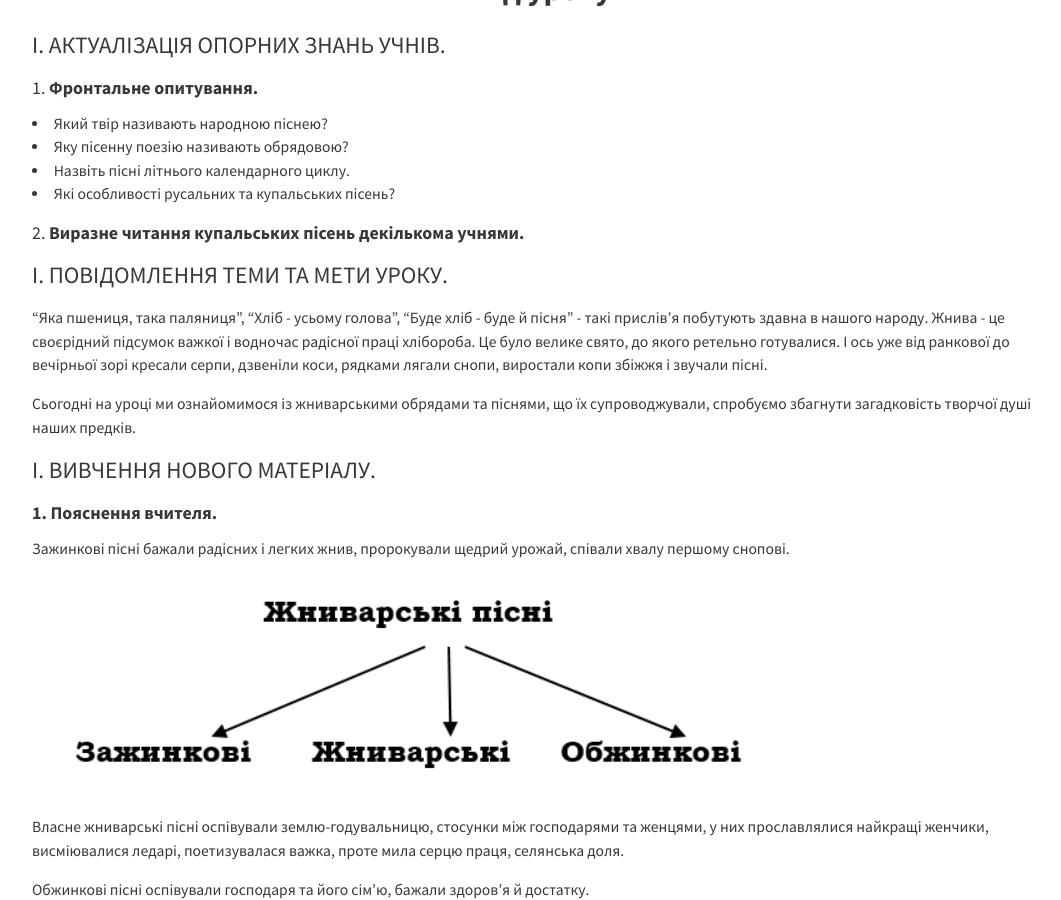
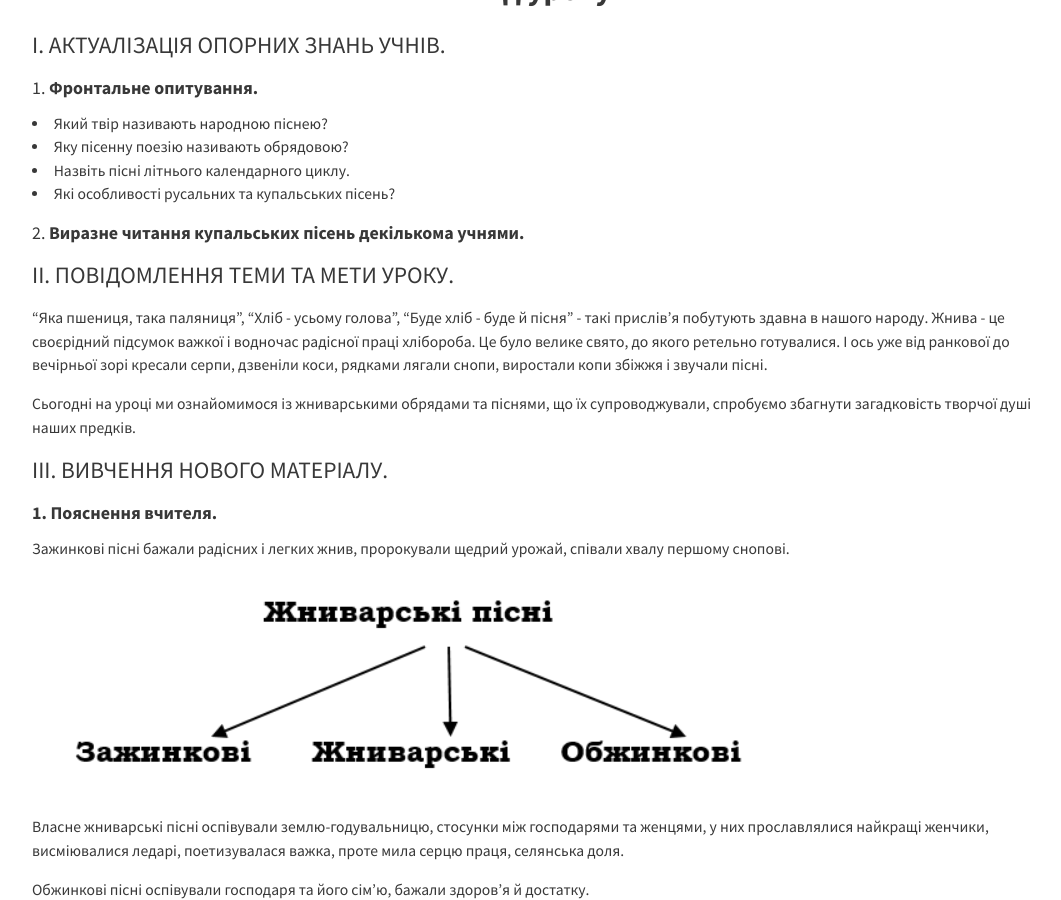
Before and after one commit to tetyanashevchuk/tetyanashevchuk.github.io, a Jekyll site: the page built from _posts/2016-01-05-6klas-lit-pisni-litnyogo-calendarnogo-cyklu_3.md, in a window 1280 px wide and 900 px high, scrolled down 1160 px. Shown: the whole window, without its empty margins (96-1157 px from the left). Built offline with Jekyll 4.4.1, drawn with Linux system fonts in a browser that asks for light colours; nearby versions of some CDN libraries.

```diff
--- a/_posts/2016-01-05-6klas-lit-pisni-litnyogo-calendarnogo-cyklu_3.md
+++ b/_posts/2016-01-05-6klas-lit-pisni-litnyogo-calendarnogo-cyklu_3.md
@@ -44,7 +44,7 @@
 
 #### 2.  **Виразне читання купальських пісень декількома учнями.**
 
-### I.  ПОВІДОМЛЕННЯ ТЕМИ ТА МЕТИ УРОКУ.
+### II.  ПОВІДОМЛЕННЯ ТЕМИ ТА МЕТИ УРОКУ.
 
 "Яка пшениця, така паляниця", "Хліб - усьому голова", "Буде хліб -
 буде й пісня" - такі прислів'я побутують здавна в нашого народу. Жнива - це своєрідний підсумок важкої і водночас радісної праці хлібороба.
@@ -56,7 +56,7 @@
 піснями, що їх супроводжували, спробуємо збагнути загадковість творчої
 душі наших предків.
 
-### I.  ВИВЧЕННЯ НОВОГО МАТЕРІАЛУ.
+### III.  ВИВЧЕННЯ НОВОГО МАТЕРІАЛУ.
 
 #### **1. Пояснення вчителя.**
 
```
